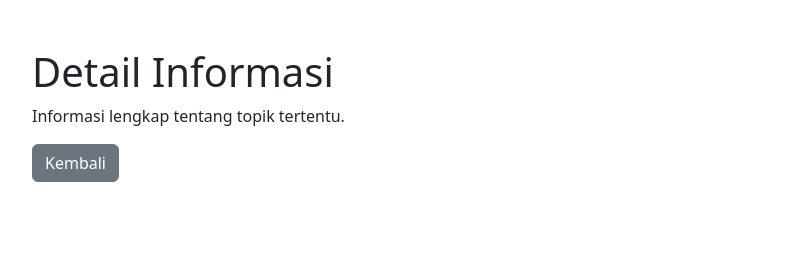
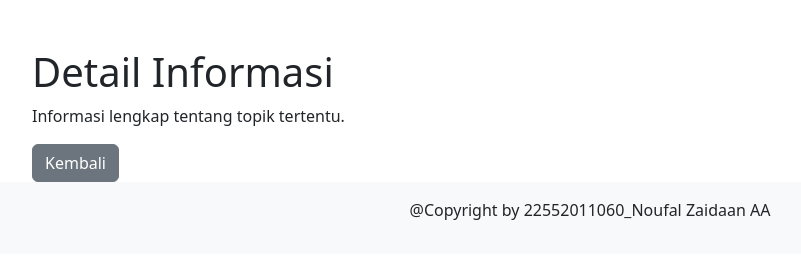
Before and after one commit to boulleva/utsweb2, a plain HTML site: page detail.html in a window 1280 px wide. Shown: the whole page, without its empty margins (50-851 px from the left). Drawn offline with nearby package versions, Linux system fonts and the light colour scheme.

Commit message:
another commit

```diff
--- a/detail.html
+++ b/detail.html
@@ -15,5 +15,8 @@
       <p>Informasi lengkap tentang topik tertentu.</p>
       <a href="index.html" class="btn btn-secondary">Kembali</a>
     </div>
+    <footer class="bg-light text-center py-3">
+      <p>@Copyright by 22552011060_Noufal Zaidaan AA</p>
+    </footer>
   </body>
 </html>
```
Also changed, not shown: index.html (+3 -0 lines), login.html (+3 -0 lines), menu.html (+1 -2 lines), mu.html (+3 -0 lines), register.html (+3 -0 lines).
